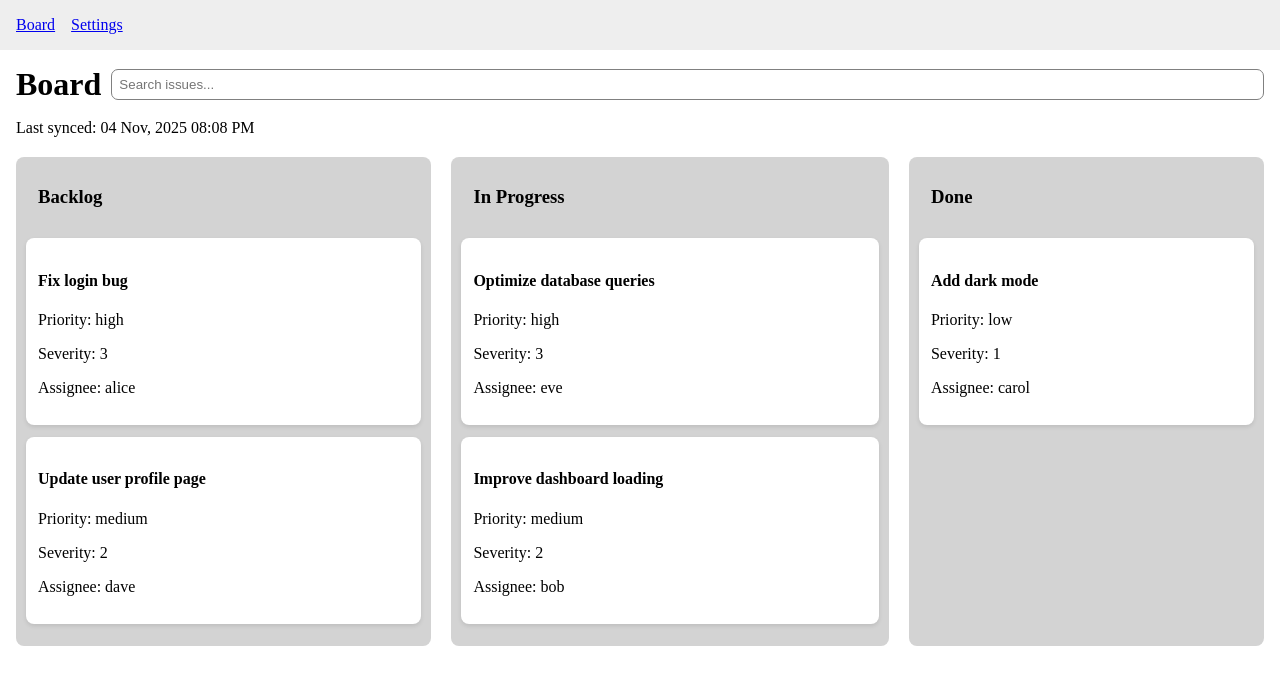
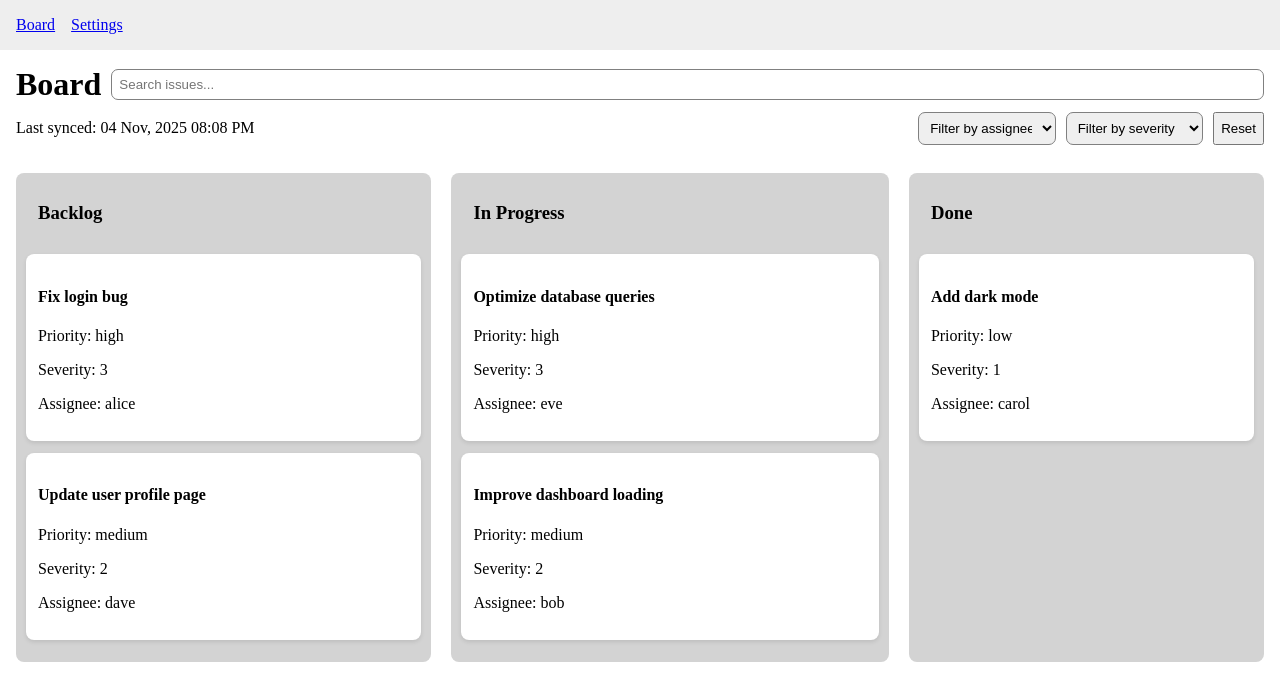
Before and after one commit to Qadriyah/react-case-study, a React (Create React App) app: page /board in a window 1280 px wide. Shown: the top 700 px of the page. Built offline with nearby package versions, Linux system fonts and the light colour scheme.

Commit message:
Feat: Adds filters

```diff
--- a/src/components/IssueCard.tsx
+++ b/src/components/IssueCard.tsx
@@ -19,6 +19,7 @@ const IssueCard: React.FC<IssueCardProps> = ({
 }) => {
   const { attributes, listeners, setNodeRef, transform } = useDraggable({
     id: `${issue.id}-${issue.status}`,
+    disabled: currentUser.role !== UserRoles.ADMIN,
   });
   const style = transform
     ? {
--- a/src/components/PageHeader.tsx
+++ b/src/components/PageHeader.tsx
@@ -1,34 +1,38 @@
 import dayjs from "dayjs";
 import React from "react";
+import { FilterType } from "../types";
+import FilterPanel from "./filters/FilterPanel";
+import SearchBar from "./filters/SearchBar";
 
 type PageHeaderProps = {
   search: string;
   lastSyncedAt: string | null;
+  filters: FilterType;
   onSearch: (query: string) => void;
+  onSetFilter: (filters: FilterType) => void;
 };
 
 const PageHeader: React.FC<PageHeaderProps> = ({
   search,
   lastSyncedAt,
+  filters,
   onSearch,
+  onSetFilter,
 }) => {
   return (
     <header className="page-header">
-      <div className="page-header__header">
+      <div className="header">
         <h1>Board</h1>
         <div style={{ flex: 1 }}>
-          <input
-            type="search"
-            placeholder="Search issues..."
-            value={search}
-            onChange={(e) => onSearch(e.target.value)}
-            className="search"
-          />
+          <SearchBar search={search} onSearch={onSearch} />
         </div>
       </div>
-      <p>
-        {`Last synced: ${dayjs(lastSyncedAt).format("DD MMM, YYYY hh:mm A")}`}
-      </p>
+      <div className="header">
+        <p>
+          {`Last synced: ${dayjs(lastSyncedAt).format("DD MMM, YYYY hh:mm A")}`}
+        </p>
+        <FilterPanel filters={filters} onSetFilter={onSetFilter} />
+      </div>
     </header>
   );
 };
--- /dev/null
+++ b/src/components/filters/FilterPanel.tsx
@@ -0,0 +1,53 @@
+import React from "react";
+import assigness from "../../data/assignees.json";
+import { FilterType } from "../../types";
+
+const severity = [1, 2, 3, 4, 5, 6, 7, 8, 9];
+
+type FilterPanelProps = {
+  filters: FilterType;
+  onSetFilter: (filters: FilterType) => void;
+};
+
+const FilterPanel: React.FC<FilterPanelProps> = ({ filters, onSetFilter }) => {
+  const onChange = (event: React.ChangeEvent<HTMLSelectElement>) => {
+    const { id, value } = event.target;
+    onSetFilter({ [id]: id === "severity" ? +value : value });
+  };
+
+  return (
+    <div className="filters">
+      <select
+        className="input"
+        id="assignee"
+        value={filters.assignee}
+        onChange={onChange}
+      >
+        <option value="">Filter by assignee</option>
+        {assigness.map((assignee) => (
+          <option value={assignee.name} key={assignee.id}>
+            {assignee.name}
+          </option>
+        ))}
+      </select>
+      <select
+        className="input"
+        id="severity"
+        value={filters.severity}
+        onChange={onChange}
+      >
+        <option value="">Filter by severity</option>
+        {severity.map((item) => (
+          <option key={item} value={item}>
+            {item}
+          </option>
+        ))}
+      </select>
+      <button onClick={() => onSetFilter({ assignee: "", severity: "" })}>
+        Reset
+      </button>
+    </div>
+  );
+};
+
+export default FilterPanel;
--- /dev/null
+++ b/src/components/filters/SearchBar.tsx
@@ -0,0 +1,20 @@
+import React from "react";
+
+type SearchBarProps = {
+  search: string;
+  onSearch: (query: string) => void;
+};
+
+const SearchBar: React.FC<SearchBarProps> = ({ search, onSearch }) => {
+  return (
+    <input
+      type="search"
+      placeholder="Search issues..."
+      value={search}
+      onChange={(e) => onSearch(e.target.value)}
+      className="input"
+    />
+  );
+};
+
+export default SearchBar;
--- a/src/constants/currentUser.ts
+++ b/src/constants/currentUser.ts
@@ -1,4 +1,4 @@
 export const currentUser = {
-    name: 'Alice',
-    role: 'admin' // or 'contributor'
+  name: "Alice",
+  role: "admin", // or 'contributor'
 };
--- /dev/null
+++ b/src/data/assignees.json
@@ -0,0 +1,22 @@
+[
+  {
+    "id": "1",
+    "name": "alice"
+  },
+  {
+    "id": "2",
+    "name": "bob"
+  },
+  {
+    "id": "3",
+    "name": "carol"
+  },
+  {
+    "id": "4",
+    "name": "dave"
+  },
+  {
+    "id": "5",
+    "name": "eve"
+  }
+]
--- a/src/hooks/useFilteredIssues.ts
+++ b/src/hooks/useFilteredIssues.ts
@@ -26,7 +26,7 @@ export function useFilteredIssues(
       .sort((a, b) => {
         const scoreDiff = computePriorityScore(b) - computePriorityScore(a);
         if (scoreDiff !== 0) return scoreDiff;
-        return dayjs(b.createdAt).unix() - dayjs(a.createdAt).unix();
+        return dayjs(b.createdAt).diff(dayjs(a.createdAt));
       });
   }, [filters.assignee, filters.severity, issues, search]);
 
--- a/src/index.css
+++ b/src/index.css
@@ -38,16 +38,21 @@ h1 {
 
 .page-header {
   margin-bottom: 1.25rem;
+
+  .header {
+    display: flex;
+    gap: 10px;
+    justify-content: space-between;
+    align-items: center;
+  }
+
+  .filters {
+    display: flex;
+    gap: 10px;
+  }
 }
 
-.page-header__header {
-  display: flex;
-  gap: 10px;
-  justify-content: space-between;
-  align-items: center;
-}
-
-.search {
+.input {
   border: solid thin gray;
   padding: 0.438rem;
   border-radius: 7px;
--- a/src/pages/BoardPage.tsx
+++ b/src/pages/BoardPage.tsx
@@ -4,7 +4,7 @@ import Board from "../components/Board";
 import PageHeader from "../components/PageHeader";
 import { useFilteredIssues } from "../hooks/useFilteredIssues";
 import { useIssuesStore } from "../store/useIssuesStore";
-import { Issue, IssueStatus } from "../types";
+import { FilterType, Issue, IssueStatus } from "../types";
 
 export const BoardPage = () => {
   const {
@@ -19,8 +19,9 @@ export const BoardPage = () => {
   } = useIssuesStore();
   const [activeIssue, setActiveIssue] = React.useState<Issue | null>(null);
   const [search, setSearch] = React.useState("");
+  const [filters, setFilters] = React.useState<FilterType>({});
 
-  const filteredIssues = useFilteredIssues(issues, {}, search);
+  const filteredIssues = useFilteredIssues(issues, filters, search);
 
   const handleDragEnd = (event: DragEndEvent) => {
     const { active, over } = event;
@@ -52,7 +53,9 @@ export const BoardPage = () => {
       <PageHeader
         search={search}
         lastSyncedAt={lastSyncedAt}
+        filters={filters}
         onSearch={setSearch}
+        onSetFilter={setFilters}
       />
       <DndContext onDragEnd={handleDragEnd} onDragStart={handleDragStart}>
         <Board
--- a/src/types.ts
+++ b/src/types.ts
@@ -27,5 +27,5 @@ export type UpdateIssueDto = {
 
 export type FilterType = {
   assignee?: string;
-  severity?: number;
+  severity?: number | string;
 };
```
